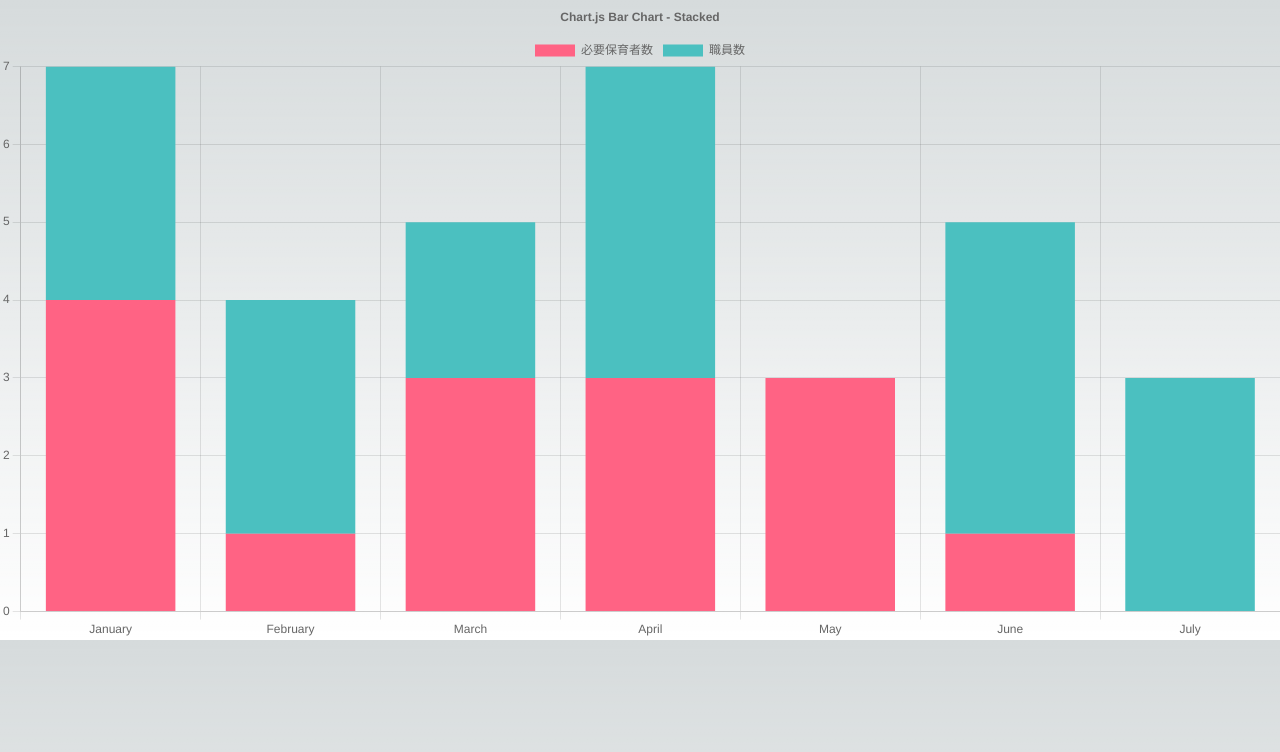
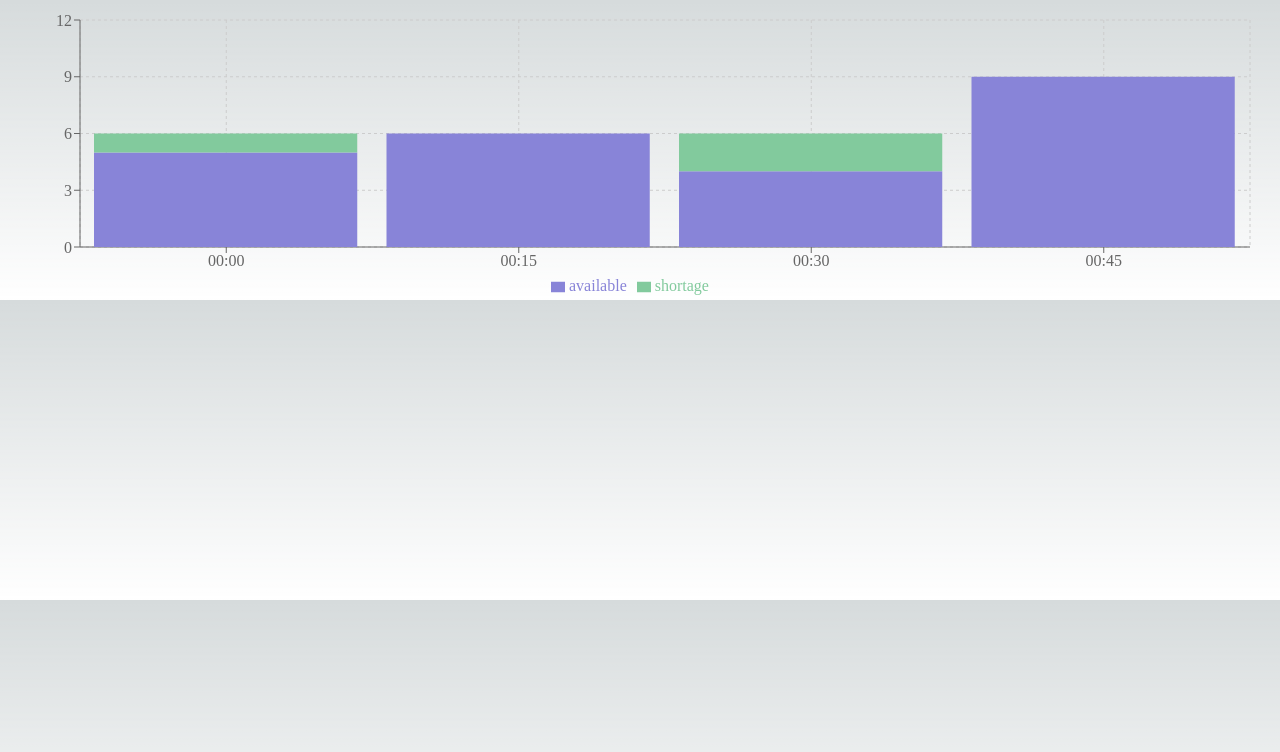
Before and after one commit to KenjiEmura/react-chartjs-2, a Next.js app: page / in a window 1280 px wide. Shown: the top 752 px of the page. Built offline with nearby package versions, Linux system fonts and the light colour scheme.

Commit message:
Created a dummy bar chart using 'recharts'

```diff
--- a/package.json
+++ b/package.json
@@ -13,11 +13,8 @@
     "@types/node": "18.11.18",
     "@types/react": "18.0.26",
     "@types/react-dom": "18.0.10",
-    "@types/recharts": "^1.8.24",
-    "chart.js": "^4.1.2",
     "next": "13.1.1",
     "react": "^18.2.0",
-    "react-chartjs-2": "^5.1.0",
     "react-dom": "18.2.0",
     "recharts": "^2.2.0",
     "typescript": "4.9.4"
--- a/pages/index.tsx
+++ b/pages/index.tsx
@@ -1,66 +1,44 @@
 import React from "react";
 import {
-  Chart as ChartJS,
-  CategoryScale,
-  LinearScale,
-  BarElement,
-  Title,
+  BarChart,
+  Bar,
+  XAxis,
+  YAxis,
+  CartesianGrid,
   Tooltip,
   Legend,
-} from "chart.js";
-import { faker } from "@faker-js/faker";
-import { Bar } from "react-chartjs-2";
+  ResponsiveContainer,
+} from "recharts";
 
-ChartJS.register(
-  CategoryScale,
-  LinearScale,
-  BarElement,
-  Title,
-  Tooltip,
-  Legend
-);
+interface Data {
+  time: string;
+  available: number;
+  shortage: number;
+}
 
-export const options = {
-  plugins: {
-    title: {
-      display: true,
-      text: "Chart.js Bar Chart - Stacked",
-    },
-  },
-  responsive: true,
-  scales: {
-    x: {
-      stacked: true,
-    },
-    y: {
-      stacked: true,
-    },
-  },
-};
+export default function StackedBarChart() {
+  const data: Data[] = [
+    { time: "00:00", available: 5, shortage: 1 },
+    { time: "00:15", available: 6, shortage: 0 },
+    { time: "00:30", available: 4, shortage: 2 },
+    { time: "00:45", available: 9, shortage: 0 },
+    // ... and so on for 96 data points
+  ];
 
-const labels = ["January", "February", "March", "April", "May", "June", "July"];
-
-export const data = {
-  labels,
-  datasets: [
-    {
-      label: "必要保育者数",
-      data: labels.map(() => faker.datatype.number({ min: 0, max: 4 })),
-      backgroundColor: "rgb(255, 99, 132)",
-    },
-    {
-      label: "職員数",
-      data: labels.map(() => faker.datatype.number({ min: 0, max: 5 })),
-      backgroundColor: "rgb(75, 192, 192)",
-    },
-    // {
-    //   label: "Dataset 3",
-    //   data: labels.map(() => faker.datatype.number({ min: -1000, max: 1000 })),
-    //   backgroundColor: "rgb(53, 162, 235)",
-    // },
-  ],
-};
-
-export default function App() {
-  return <Bar options={options} data={data} />;
+  return (
+    <ResponsiveContainer width="100%" height={300}>
+      <BarChart
+        data={data}
+        margin={{ top: 20, right: 30, left: 20, bottom: 5 }}
+      >
+        <CartesianGrid strokeDasharray="3 3" />
+        <XAxis dataKey="time" />
+        <YAxis />
+        <Tooltip />
+        <Legend />
+        <Bar dataKey="available" stackId="a" fill="#8884d8" barSize={10000} />
+        <Bar dataKey="shortage" stackId="a" fill="#82ca9d" barSize={10000} />
+      </BarChart>
+    </ResponsiveContainer>
+  );
 }
```
Also changed, not shown: 1 other file (tests, documents, lock files or other folders).
